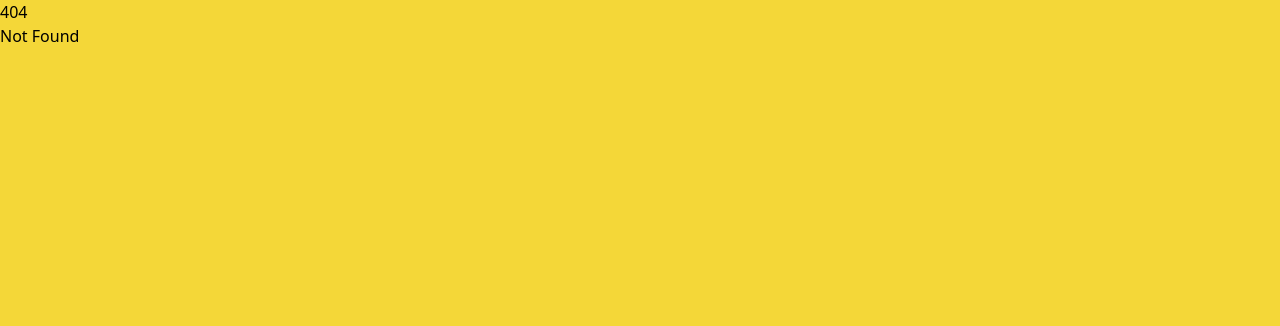
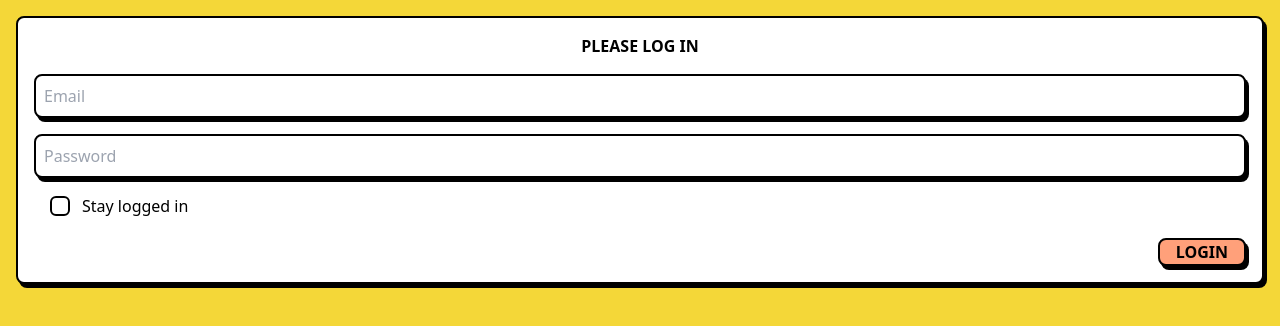
Before and after one commit to BF27/whislist, a SvelteKit app: page /auth/login in a window 1280 px wide. Before the commit this address had no page. Shown: the top 326 px of the page. Built offline with nearby package versions, Linux system fonts and the light colour scheme.

Commit message:
create layout and pages

```diff
--- a/src/routes/+layout.svelte
+++ b/src/routes/+layout.svelte
@@ -1,5 +1,7 @@
 <script lang="ts">
-  import "../app.css"
+	import '../app.css';
 </script>
 
-<slot />
+<main class="p-4">
+	<slot />
+</main>
--- a/src/routes/+page.svelte
+++ b/src/routes/+page.svelte
@@ -1 +1,6 @@
+<script>
+	import Button from '$lib/components/button.svelte';
+</script>
+
 <h1 class="text-3xl font-bold underline">Hello World!</h1>
+<Button text={'text'} bgColor={'accent'} handler={() => console.log('clicked')} />
--- /dev/null
+++ b/src/routes/auth/login/+page.svelte
@@ -0,0 +1,10 @@
+<script lang="ts">
+	import LoginForm from './components/loginForm.svelte';
+</script>
+
+<div class="flex flex-col gap-4 border-2 outline-2 rounded-lg border-black shadow-box p-4 bg-white">
+	<header>
+		<h2 class="font-semibold uppercase text-center">Please log in</h2>
+	</header>
+	<LoginForm />
+</div>
```
